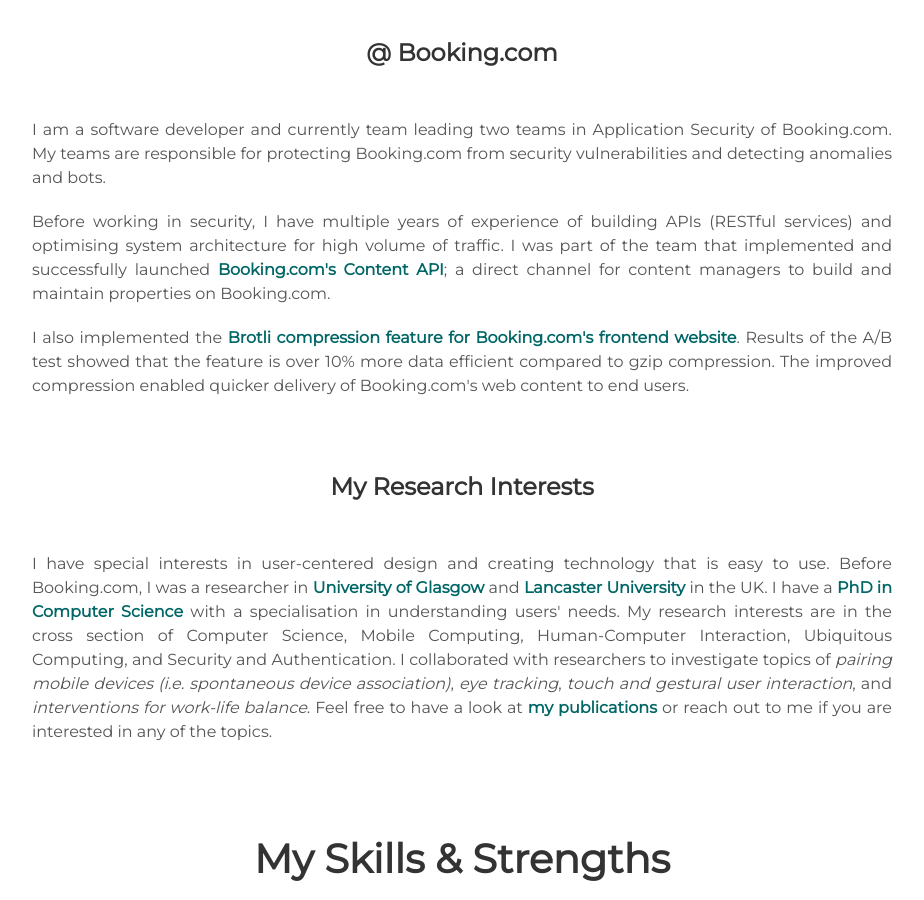
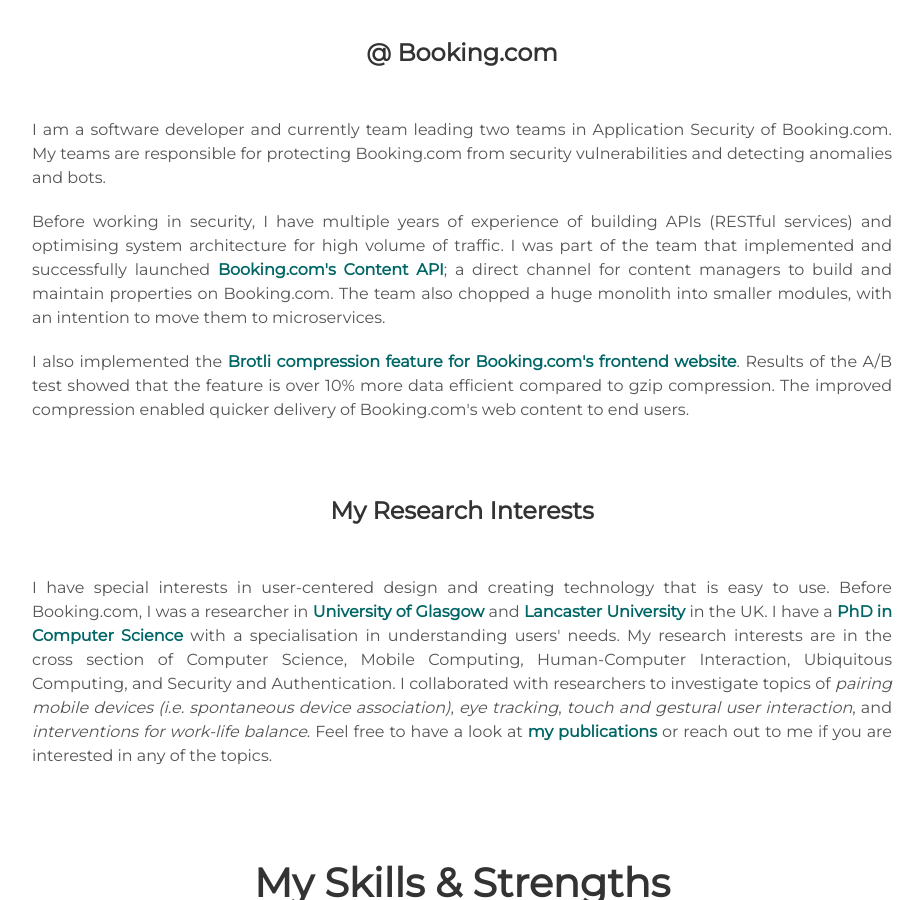
Before and after one commit to mingkichong/mingkichong.github.io, a Jekyll site: the page built from index.html, in a window 1280 px wide and 900 px high, scrolled down 1770 px. Shown: the whole window, without its empty margins (178-1102 px from the left). Built offline with Jekyll 4.4.1, drawn with Linux system fonts in a browser that asks for light colours.

Commit message:
updated about message

```diff
--- a/_includes/about.html
+++ b/_includes/about.html
@@ -46,7 +46,7 @@
   My teams are responsible for protecting Booking.com from security vulnerabilities and detecting anomalies and bots.
 </div>
 <div class="about_details_booking">
-  Before working in security, I have multiple years of experience of building APIs (RESTful services) and optimising system architecture for high volume of traffic. I was part of the team that implemented and successfully launched <span id="about_link"><a href="https://news.booking.com/bookingcom-launches-new-content-api-for--accommodations-channel-managers-and-content-providers/" target="_blank">Booking.com's Content API</a></span>; a direct channel for content managers to build and maintain properties on Booking.com.
+  Before working in security, I have multiple years of experience of building APIs (RESTful services) and optimising system architecture for high volume of traffic. I was part of the team that implemented and successfully launched <span id="about_link"><a href="https://news.booking.com/bookingcom-launches-new-content-api-for--accommodations-channel-managers-and-content-providers/" target="_blank">Booking.com's Content API</a></span>; a direct channel for content managers to build and maintain properties on Booking.com. The team also chopped a huge monolith into smaller modules, with an intention to move them to microservices.
 </div>
 <div class="about_details_booking">
   I also implemented the <span id="about_link"><a href="./assets/pic/brotli.png" data-lightbox="brotli" data-title="When a Booking.com's webpage responds with a header of 'Content-Encoding: br', the brotli compression feature is enabled for that page.">Brotli compression feature for Booking.com's frontend website</a></span>. Results of the A/B test showed that the feature is over 10% more data efficient compared to gzip compression. The improved compression enabled quicker delivery of Booking.com's web content to end users.
```
